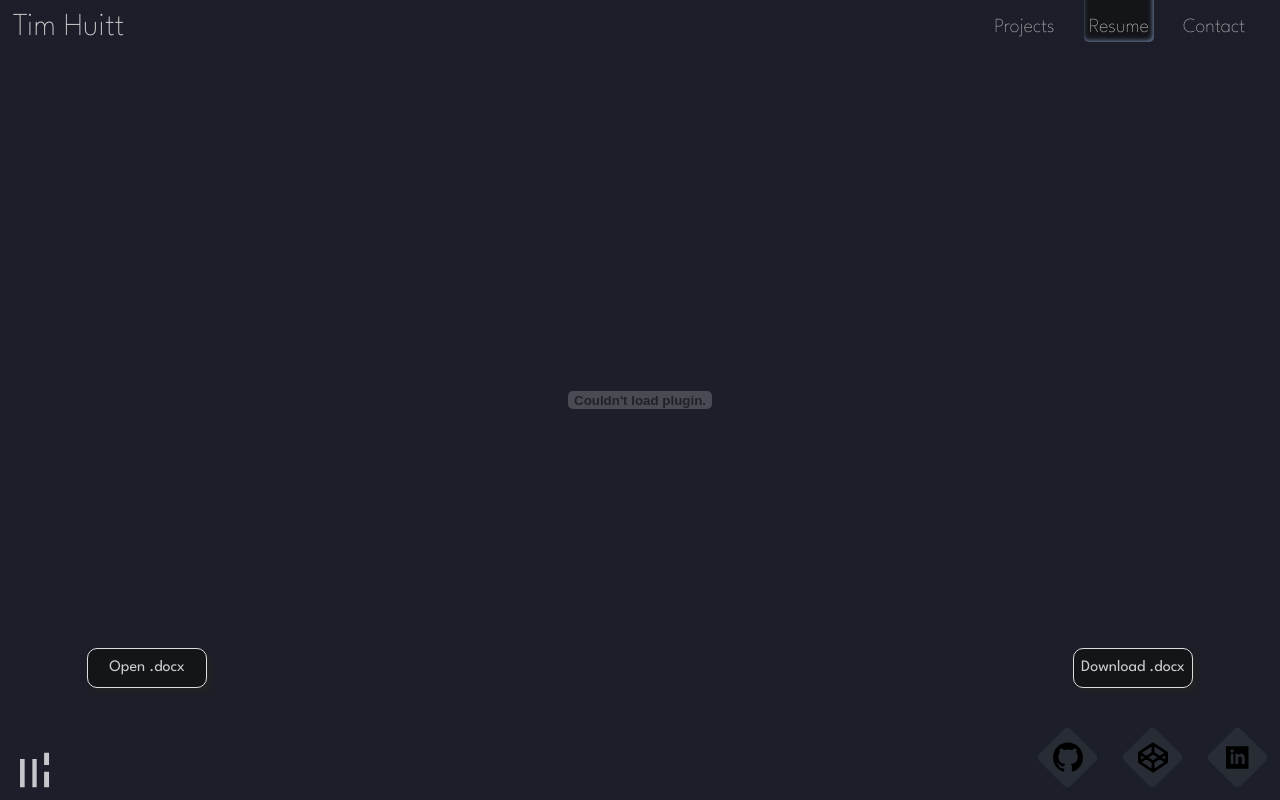
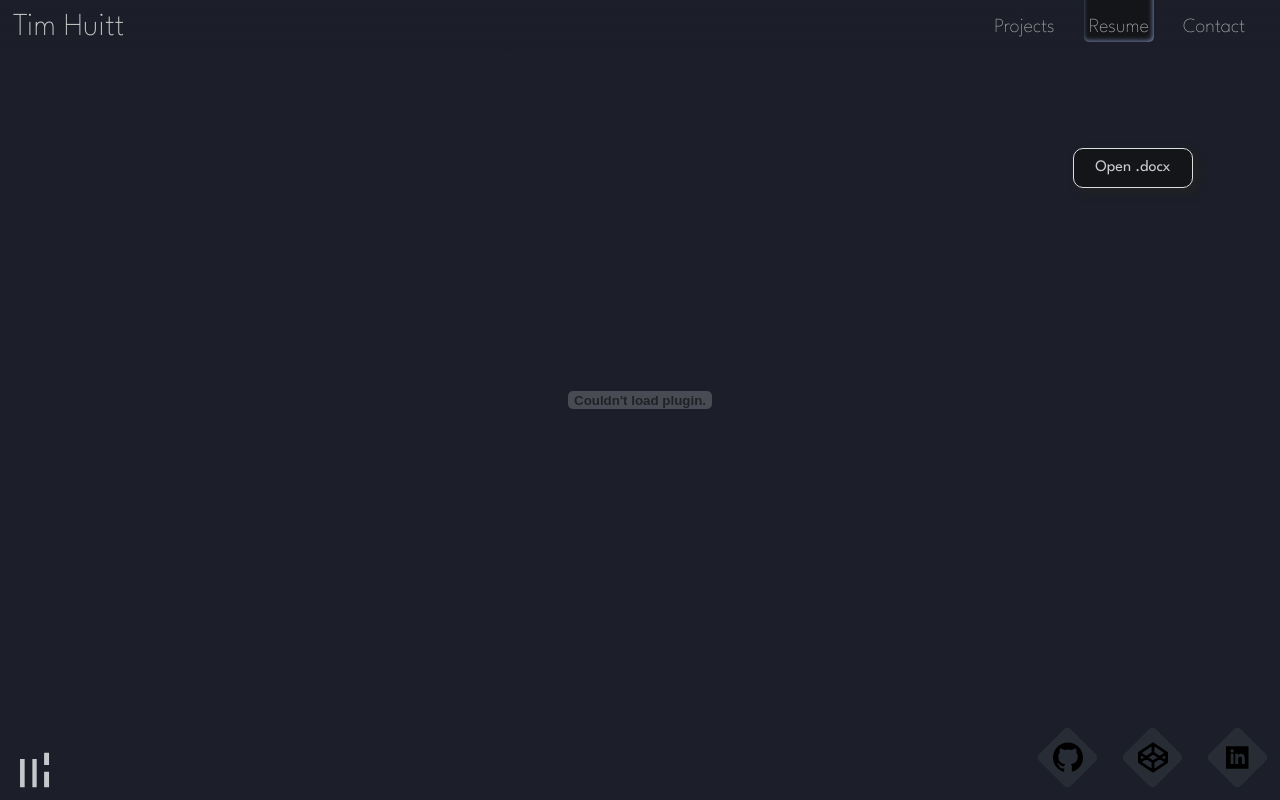
Before and after one commit to TimHuitt/portfolio, a React (Vite) app in the folder client/: page /resume in a window 1280 px wide. Built offline with nearby package versions, Linux system fonts and the light colour scheme; no server answers.

Commit message:
update resume links

```diff
--- a/client/src/pages/Resume/Resume.css
+++ b/client/src/pages/Resume/Resume.css
@@ -11,16 +11,13 @@
 }
 .links-container {
   position: absolute;
-  bottom: 2%;
-  left: 0;
+  top: 8%;
+  right: 0;
   display: flex;
-  gap: 20px;
-  width: 100%;
   justify-content: space-between;
   padding: 0 2%;
 }
-.open,
-.download {
+.open {
   display: flex;
   align-items: center;
   justify-content: center;
@@ -35,17 +32,12 @@
   font-size: 1rem;
   font-weight: 400;
 }
-.download {
-  left: 200px;
-}
-.open:hover,
-.download:hover {
+.open:hover {
   background-color: #272d37;
   transform: translate(-1px, -1px);
   box-shadow: 5px 5px 15px #141516;
 }
-.open:active,
-.download:active {
+.open:active{
   background-color: #131519;
   transform: translate(0px, 0px);
   box-shadow: 2px 2px 4px #282d35;
--- a/client/src/pages/Resume/Resume.jsx
+++ b/client/src/pages/Resume/Resume.jsx
@@ -22,14 +22,6 @@ const Resume = () => {
               </button>
             </div>
           </Link>
-          <a
-            href="../../Tim-Huitt_Resume.docx"
-            download="Tim-Huitt_Resume.docx"
-          >
-            <div className="download">
-              Download .docx
-            </div>
-          </a>
         </div>
         <object data={resumePDF} type="application/pdf" width="100%" height="100%" />
       </div>
```
